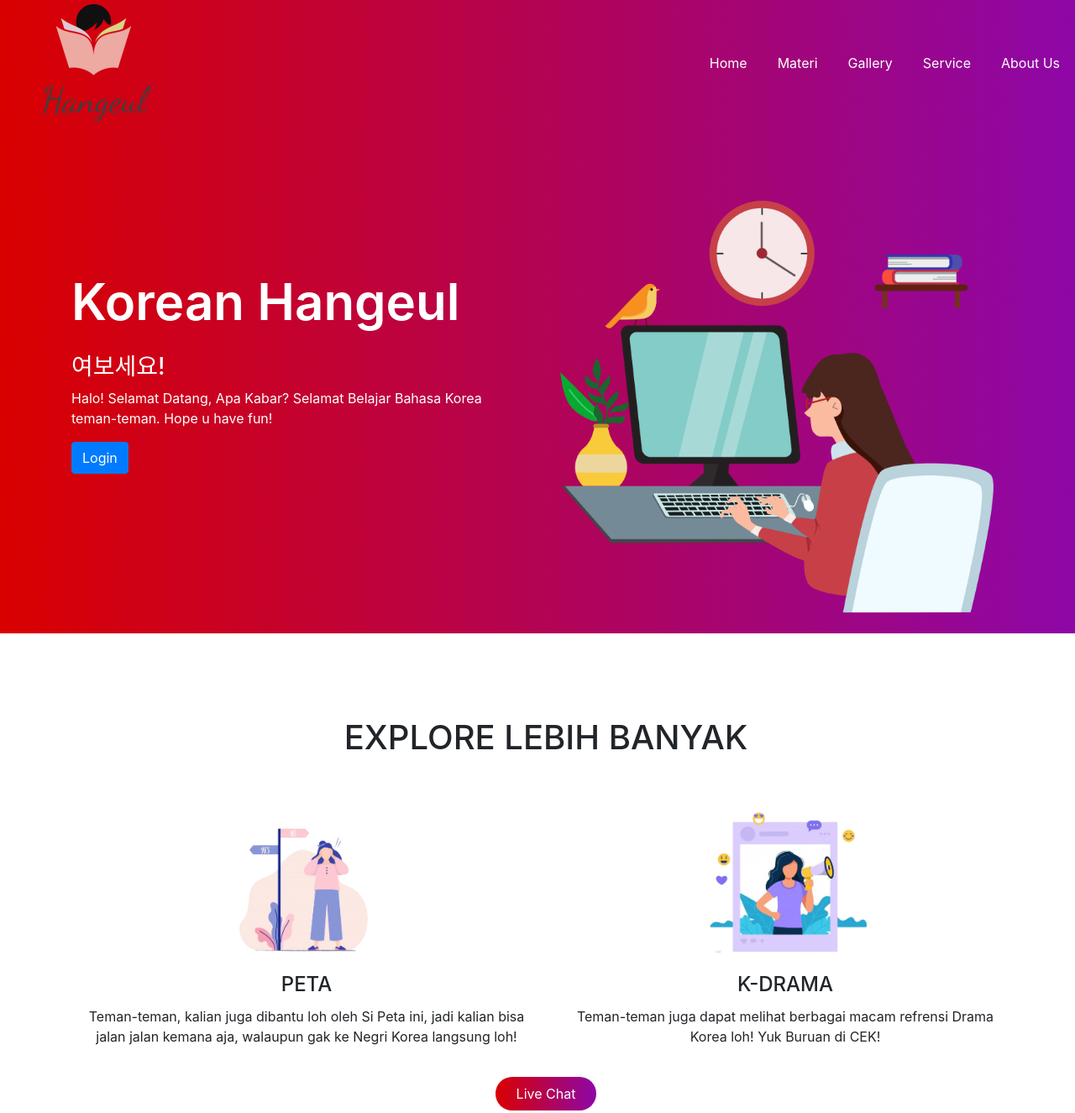
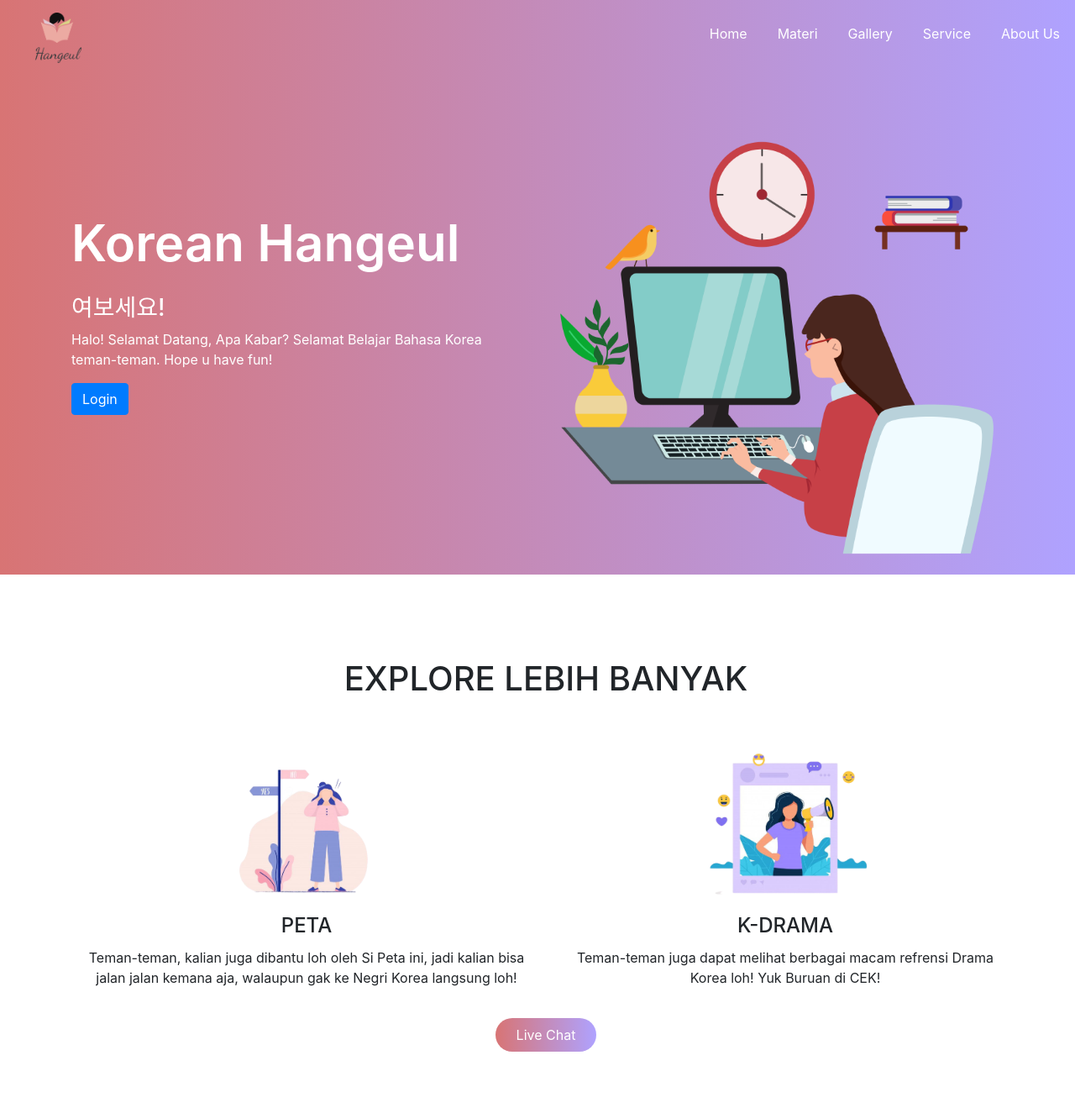
Before and after one commit to RositaPisga/Hangeull, a plain HTML site: page index.html in a window 1280 px wide. Shown: the top 1325 px of the page at 84% size. Drawn offline with nearby package versions, Linux system fonts and the light colour scheme.

Commit message:
Update style.css

```diff
--- a/style.css
+++ b/style.css
@@ -12,8 +12,13 @@ body{
 	z-index: 10;
 }
 .navbar{
-	background-image: linear-gradient(to right, #d90000, #8e07a7);
+	background-image: linear-gradient(to right, #d87474, #afa2ff);
 	padding: 0 !important;
+}
+.navbar-brand img{
+	height: 70px;
+	padding-left: 20px;
+	padding-top: 10px;
 }
 .navbar-nav li{
 	padding: 0 10px;
@@ -31,7 +36,7 @@ body{
 /*baneerrrrrrrrrrrrr*/
 
 #banner{
-	background-image: linear-gradient(to right, #d90000, #8e07a7);
+	background-image: linear-gradient(to right,#d87474, #afa2ff);
 	color: white;
 	padding-top: 5%;
 }
@@ -67,7 +72,7 @@ body{
 	padding: 8px 25px;
 	border: none;
 	border-radius: 20px;
-	background-image: linear-gradient(to right, #d90000, #8e07a7);
+	background-image: linear-gradient(to right, #d87474, #afa2ff);
 }
 /*==============Sosial medya================*/
 #social-media{
@@ -89,7 +94,7 @@ body{
 
 /*==============futer================*/
 #footer{
-	background-image: linear-gradient(to right, #d90000, #8e07a7);
+	background-image: linear-gradient(to right, #d87474, #afa2ff);
 	color: white;
 }
 .footer-box{
```
